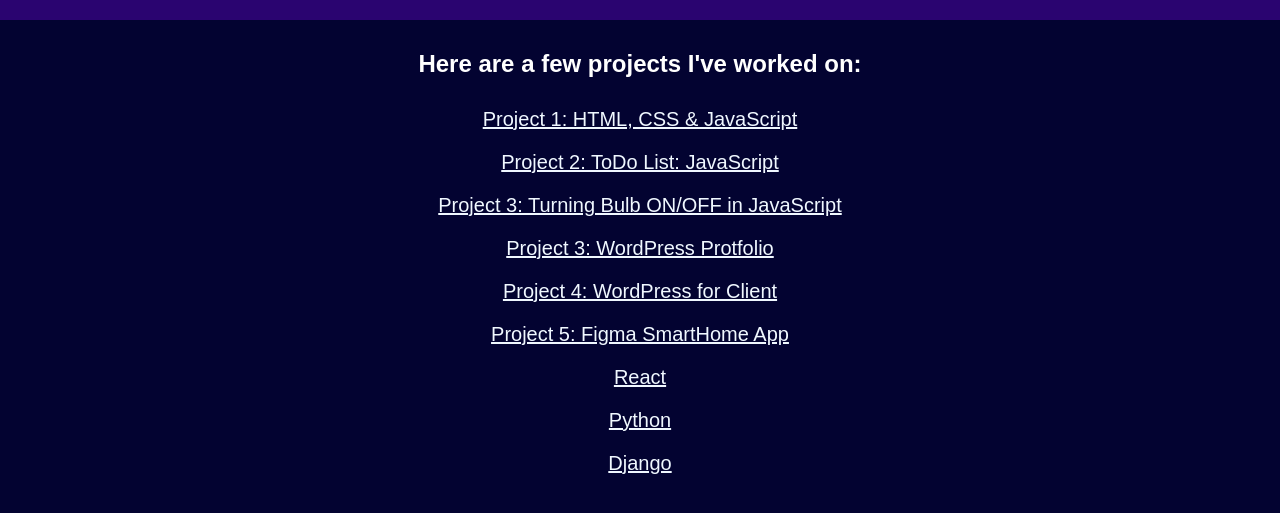
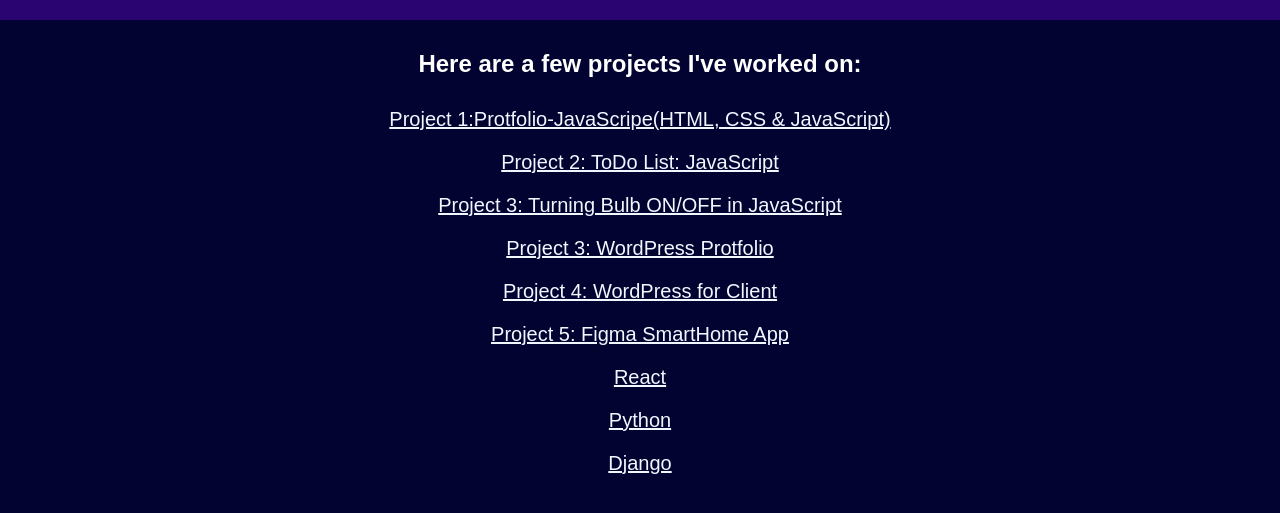
Before and after one commit to sharmilayadav11/Protfolio-Javascript, a plain HTML site: page project.html in a window 1280 px wide. Shown: the part 55-568 px from the top of the page. Drawn offline with Linux system fonts and the light colour scheme.

Commit message:
Update project.html

```diff
--- a/project.html
+++ b/project.html
@@ -61,8 +61,9 @@
     <div>
         <h2>Here are a few projects I've worked on:</h2>
         <ul>
-            <li><a href="https://cerulean-mandazi-31ae32.netlify.app/" target="new">Project 1: HTML, CSS &
-                    JavaScript</a>
+            <li><a href="https://cerulean-mandazi-31ae32.netlify.app/" target="new">Project 1:Protfolio-JavaScripe(HTML,
+                    CSS &
+                    JavaScript)</a>
             </li>
             <li><a href=" https://fantastic-horse-4ba1e1.netlify.app/" target="new">Project 2: ToDo List:
                     JavaScript</a>
@@ -76,7 +77,7 @@
             <li><a href="https://www.figma.com/file/5QUrEBleB65qVmnNQKkTaE/SmartHome?type=design&mode=design"
                     target="new">Project 5: Figma SmartHome App</a>
             </li>
-            <li><a href="https://github.com/sharmilayadav11/TODO-React" target="new">React</a></li>
+            <li><a href="https://elaborate-fairy-ed40aa.netlify.app/" target="new">React</a></li>
             <li><a href="https://github.com/sharmilayadav11/Self-Practice" target="new">Python</a></li>
             <li><a href="https://github.com/sharmilayadav11/Django-SelfStudy" target="new">Django</a></li>
         </ul>
```
